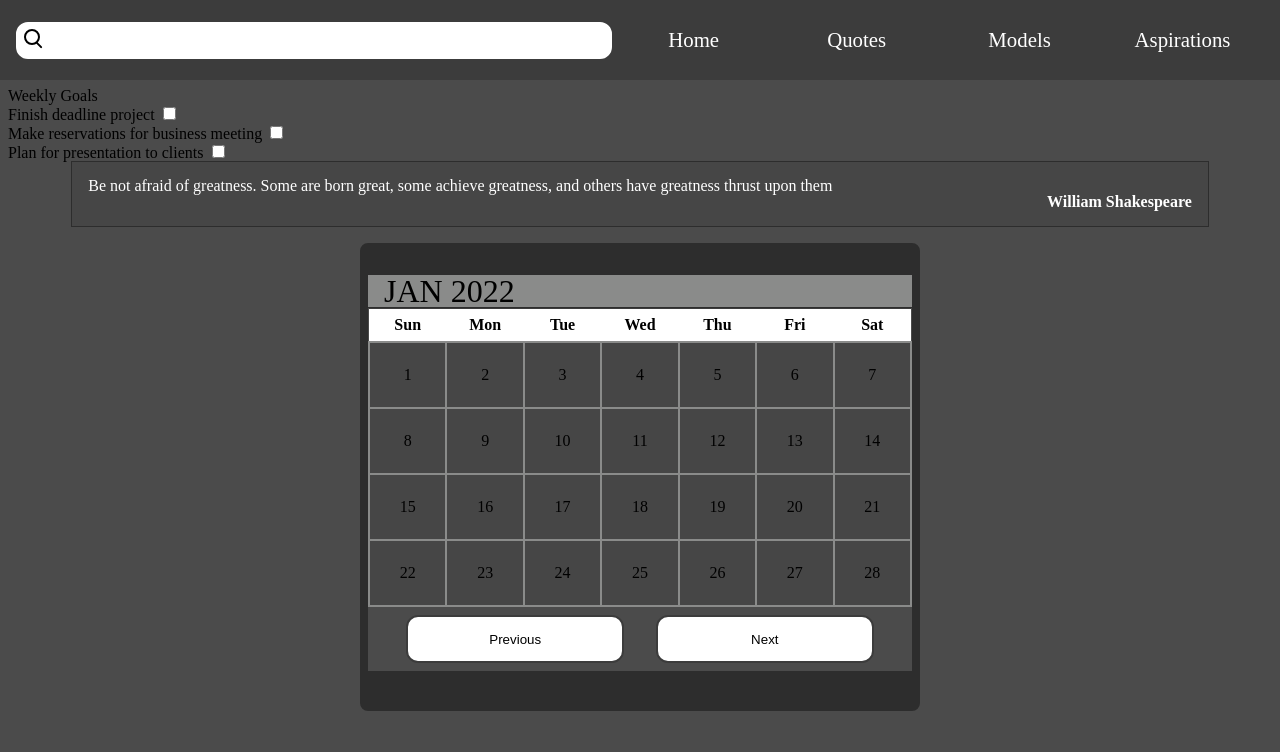
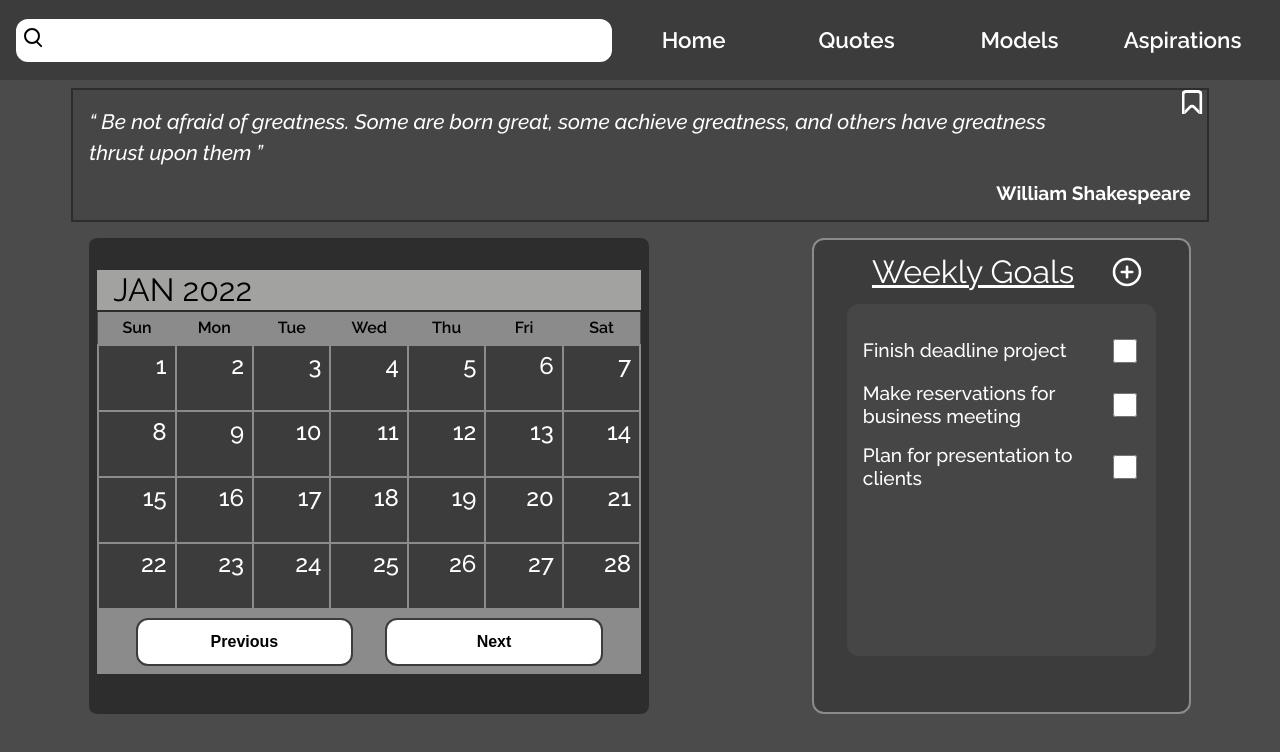
Before and after one commit to TazDeCoder/Inspiro, a plain HTML site: page index.html in a window 1280 px wide. Drawn offline with Linux system fonts and the light colour scheme.

Commit message:
Update app UI
See previous commit

```diff
--- a/src/stylesheets/icons.css
+++ b/src/stylesheets/icons.css
@@ -51,3 +51,61 @@
   top: 10px;
   left: 12px;
 }
+/* Circle-add */
+.gg-add {
+  box-sizing: border-box;
+  position: relative;
+  display: block;
+  width: 22px;
+  height: 22px;
+  border: 2px solid;
+  transform: scale(var(--ggs, 1));
+  border-radius: 22px;
+}
+.gg-add::after,
+.gg-add::before {
+  content: "";
+  display: block;
+  box-sizing: border-box;
+  position: absolute;
+  width: 10px;
+  height: 2px;
+  background: currentColor;
+  border-radius: 5px;
+  top: 8px;
+  left: 4px;
+}
+.gg-add::after {
+  width: 2px;
+  height: 10px;
+  top: 4px;
+  left: 8px;
+}
+/* Bookmark */
+.gg-bookmark,
+.gg-bookmark::after {
+  display: block;
+  box-sizing: border-box;
+  border-top-right-radius: 3px;
+}
+.gg-bookmark {
+  border: 2px solid;
+  border-bottom: 0;
+  border-top-left-radius: 3px;
+  overflow: hidden;
+  position: relative;
+  transform: scale(var(--ggs, 1));
+  width: 14px;
+  height: 16px;
+}
+.gg-bookmark::after {
+  content: "";
+  position: absolute;
+  width: 12px;
+  height: 12px;
+  border-top: 2px solid;
+  border-right: 2px solid;
+  transform: rotate(-45deg);
+  top: 9px;
+  left: -1px;
+}
--- a/src/stylesheets/style.css
+++ b/src/stylesheets/style.css
@@ -15,6 +15,7 @@ html {
 }
 body {
   background-color: #fff;
+  font-family: "Raleway", sans-serif;
 }
 nav,
 button,
@@ -29,6 +30,16 @@ iframe {
    max-width: 100%;
    height: auto;
 }
+q {
+  quotes: "“" "”" "‘" "’";
+}
+q::before {
+  content: open-quote;
+}
+q::after {
+  content: close-quote;
+}
+/* Custom CSS properties */
 :root {
   /* Primary Colors */
   --color-primary: #4b4b4b;
@@ -40,6 +51,15 @@ iframe {
   /* Tertiary Colors */
   --color-tertiary: #3c3c3c;
   --color-tertiary-lighter: #8a8b8a;
+  /* Font */
+  --font-primary: #fff;
+  --font-primary-hover: #ccc;
+  --font-secondary: #000;
+  /* Input */
+  --input-primary: #fff;
+  --input-primary-hover: #ccc;
+  --input-tertiary: #3c3c3c;
+  --input-tertiary-hover: #0f0;
 }
 
 /*
@@ -108,9 +128,14 @@ iframe {
   width: 90%;
   padding: 0.25rem 0.5rem;
   margin: 0 auto;
-  border: 2px solid white;
+  cursor: pointer;
+  background-color: var(--input-primary);
+  border: 2px solid var(--input-primary);
   border-radius: 12px;
-  background-color: white;
+}
+.head .content__form--search:hover {
+  background-color: var(--input-primary-hover);
+  border: 2px solid var(--input-primary-hover);
 }
 .head__content .form__icon--search {
   position: absolute;
@@ -123,7 +148,10 @@ iframe {
   width: 90%;
   padding: 0.25rem 0.5rem;
   margin: 0 auto;
-  border: 1px solid white;
+  font-size: 1.1rem;
+  font-weight: 500;
+  border: 1px solid;
+  border-color: inherit;
 }
 /* Hamburger icon */
 .head .content__item--menu {
@@ -135,6 +163,7 @@ iframe {
   cursor: pointer;
 }
 .head__content .item__icon--menu {
+  --ggs: 1.5;
   position: absolute;
   top: 45%;
   left: 20%;
@@ -184,11 +213,14 @@ iframe {
   border-top: 2px solid var(--color-secondary-lighter);
 }
 .head__content .item__link {
-  font-size: 1.3rem;
-  font-weight: 500;
+  font-size: 1.4rem;
+  font-weight: 600;
   cursor: pointer;
-  color: white;
+  color: var(--font-primary);
   text-decoration: none;
+}
+.head__content .item__link:hover {
+  color: var(--font-primary-hover);
 }
 
 @media only screen and (min-width: 768px) {
@@ -239,57 +271,85 @@ iframe {
 }
 
 /*
+================================
+ Home Template
+
+================================
+*/
+
+/*
  *
  * Main
  *
- * * * Aside
+ * * * Container
  *
  *
  */
 
-.main .content__aside {
+.main .content__container {
   display: block;
   width: 80%;
   max-width: 30rem;
-  padding: 0.5rem;
+  height: 22rem;
+  padding: 1rem;
   margin: 1rem auto;
-  text-align: center;
-  color: white;
-  background-color: var(--color-secondary);
-  border: 2px solid var(--color-secondary-darker);
+  color: var(--font-primary);
+  background-color: var(--color-tertiary);
+  border: 2px solid var(--color-tertiary-lighter);
   border-radius: 12px;
 }
-/* Header */
-.main__content .aside__header {
+/* Head */
+.main__content .container__head {
+  display: flex;
+  width: 90%;
+  align-items: center;
+  justify-content: space-between;
+}
+.main .content__container .head__header {
+  display: block;
+  margin: 0 auto;
   font-size: 2rem;
   font-weight: 400;
   text-decoration: underline;
 }
+.main .content__container .head__icon--add {
+  --ggs: 1.3;
+  cursor: pointer;
+}
 /* List */
-.main__content .aside__list {
-  width: 60%;
+.main__content .container__list {
+  width: 90%;
+  height: 80%;
+  padding: 1rem;
   margin: 1rem auto;
+  border-radius: 12px;
+  background-color: var(--color-secondary);
+  overflow: auto;
 }
-/* List item */
-.main__content .aside .list__item {
+/* --- List item */
+.main .content__container .list__item {
   display: flex;
   align-items: center;
   justify-content: space-between;
   margin: 1rem 0;
 }
-.main__content .aside .item__label {
-  font-size: 1rem;
+.main__content .container__list .item__label {
+  font-size: 1.2rem;
+  font-weight: 500;
+  line-height: 1.2;
+  width: 80%;
 }
-.main__content .aside .item__input {
+.main__content .container__list .item__input {
   width: 1.5rem;
   height: 1.5rem;
   cursor: pointer;
 }
 
 @media only screen and (min-width: 768px) {
-  .main .content__aside {
+  .main .content__container {
     order: 3;
     width: 30%;
+    height: initial;
   }
 }
 
@@ -316,25 +376,27 @@ iframe {
 }
 /* Month-Year header */
 .main__content .wrapper__header {
-  padding: 0 1rem;
-  color: black;
+  padding: 0.25rem 1rem;
+  color: var(--font-secondary);
   font-size: 2rem;
   font-weight: 400;
   text-transform: uppercase;
-  background-color: var(--color-tertiary-lighter);
-  border-bottom: 1px solid var(--color-secondary-darker);
+  background-color: var(--color-secondary-lighter);
+  border-bottom: 2px solid var(--color-secondary-darker);
 }
 /* Calendar */
 .main__content .wrapper__table {
   table-layout: fixed;
   width: 100%;
   border-collapse: collapse;
+  overflow: hidden;
 }
 /* Pagination nav */
 .main__content .wrapper__nav {
   display: flex;
   align-items: center;
   justify-content: center;
+  background-color: var(--color-tertiary-lighter);
 }
 
 @media only screen and (min-width: 768px) {
@@ -357,35 +419,48 @@ iframe {
  */
 
 /* Table head */
-.main__content .wrapper .head__row {
-  background-color: white;
-  border-top: 1px solid var(--color-tertiary);
-}
 .main__content .wrapper .row__head {
   padding: 0.5rem;
   font-size: 1rem;
   font-weight: 600;
-  color: black;
+  color: var(--font-secondary);
+  background-color: var(--color-tertiary-lighter);
 }
 /* Table body */
-.main__content .wrapper .body__row {
-  background: var(--color-secondary);
+.main__content .wrapper .row__data {
+  position: relative;
+  padding: 2rem;
+  border: 2px solid var(--color-tertiary-lighter);
 }
-.main__content .wrapper .row__data {
-  padding: 1.5rem;
-  text-align: center;
-  border: 2px solid var(--color-tertiary-lighter);
+.main__content .wrapper .data__item {
+  position: absolute;
+  top: 0;
+  right: 0;
+  width: 100%;
+  height: 100%;
+  padding: 0.5rem;
+  font-size: 1.5rem;
+  font-weight: 500;
+  color: var(--font-primary);
+  text-align: right;
+  background-color: var(--input-tertiary);
+}
+.main__content .wrapper .data__item:hover {
+  cursor: pointer;
+  background-color: var(--input-tertiary-hover);
 }
 /* Nav buttons */
 .main__content .wrapper .nav__btn {
   width: 40%;
   margin: 0.5rem 1rem;
+  font-size: 1rem;
+  font-weight: 600;
   border: 2px solid var(--color-tertiary);
   border-radius: 12px;
-  background-color: white;
+  background-color: var(--input-primary);
 }
 .main__content .wrapper .nav__btn:hover {
-  background-color: #cccccc;
+  background-color: var(--input-primary-hover);
 }
 
 /*
@@ -398,16 +473,35 @@ iframe {
  */
 
 .main .content__box--quote {
+  position: relative;
   display: block;
-  width: 50%;
+  width: 70%;
   padding: 1rem;
   margin: 3rem auto;
   background-color: var(--color-secondary);
-  border: 1px solid var(--color-secondary-darker);
-  color: white;
+  border: 2px solid var(--color-secondary-darker);
+  color: var(--font-primary);
+}
+.main .content__box--quote .box__icon--bookmark {
+  --ggs: 1.5;
+  position: absolute;
+  top: 0.25rem;
+  right: 0.5rem;
+  cursor: pointer;
+}
+.main .content__box--quote .box__label--quote {
+  display: block;
+  width: 90%;
+  line-height: 1.5;
+  font-weight: 500;
+  font-size: 1.3rem;
+  font-style: italic;
 }
 .main .content__box--quote .box__label--author {
-  font-weight: 600;
+  display: block;
+  margin-top: 1rem;
+  font-size: 1.2rem;
+  font-weight: 700;
   text-align: right;
 }
 
```
